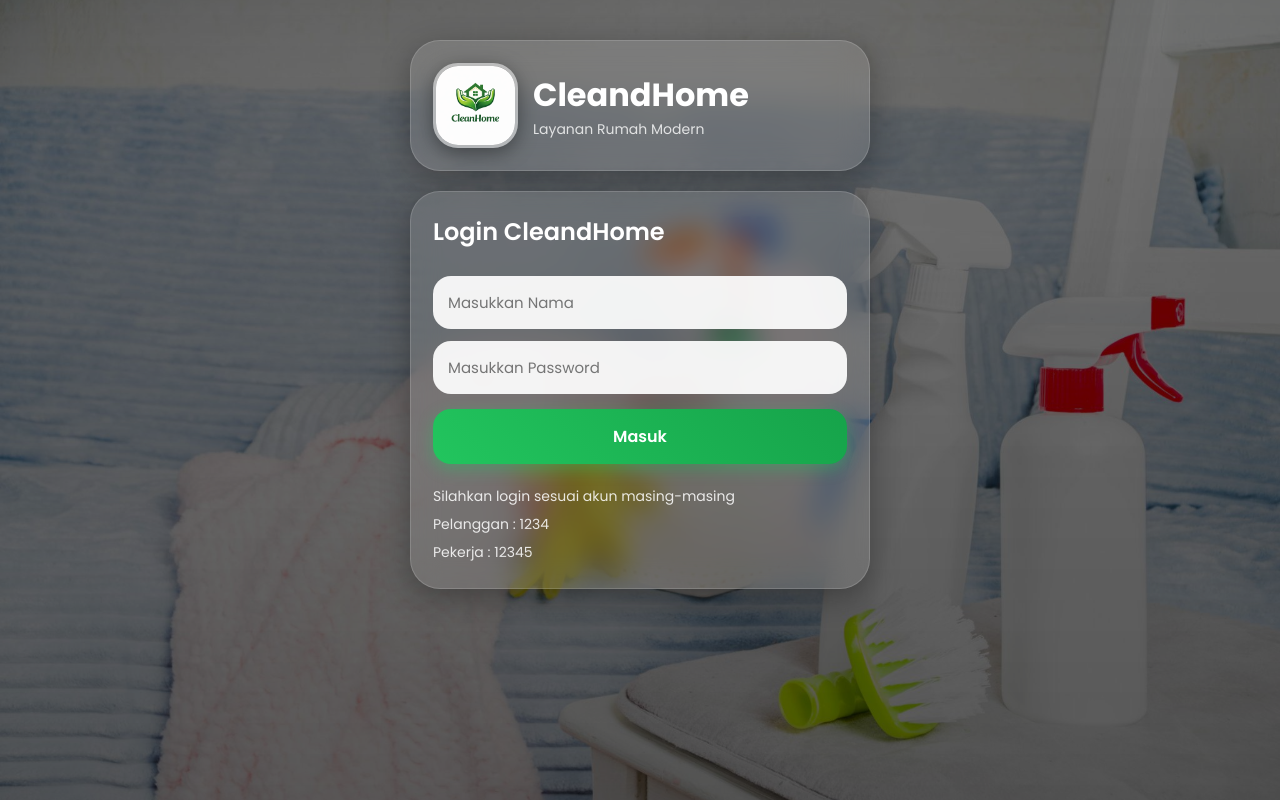
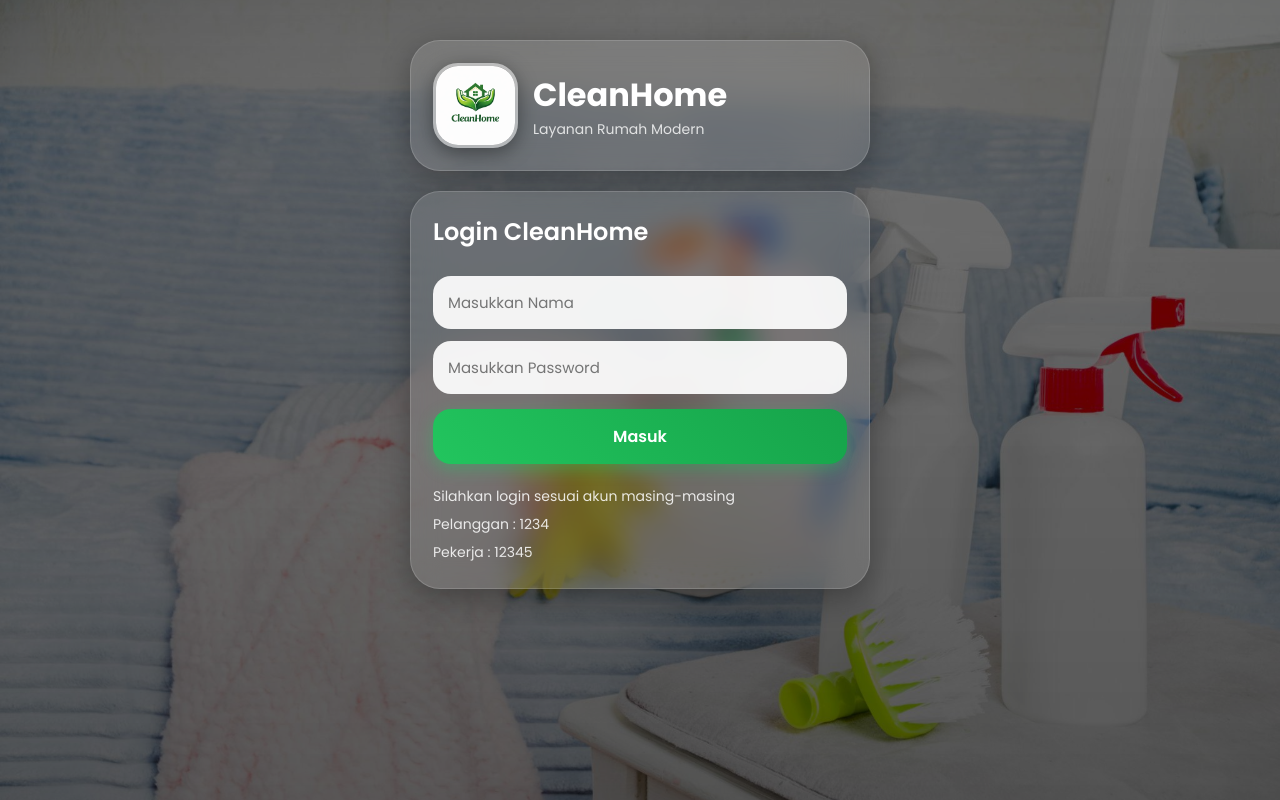
Before and after one commit to ntanara0601/CleandHome_IMK, a plain HTML site: page index.html in a window 1280 px wide. Drawn offline with Linux system fonts and the light colour scheme.

Commit message:
Fix HTML formatting and update title to 'CleanHome'

```diff
--- a/index.html
+++ b/index.html
@@ -5,7 +5,7 @@
 <meta charset="UTF-8">
 <meta name="viewport" content="width=device-width, initial-scale=1.0">
 
-<title>CleandHome</title>
+<title>CleanHome</title>
 
 <link rel="stylesheet" href="style.css">
 
@@ -23,7 +23,7 @@
 
 <div>
 
-<h1>CleandHome</h1>
+<h1>CleanHome</h1>
 
 <p>Layanan Rumah Modern</p>
 
@@ -35,7 +35,7 @@
 
 <div id="loginPage" class="card">
 
-<h2>Login CleandHome</h2>
+<h2>Login CleanHome</h2>
 
 <input
 type="text"
```
